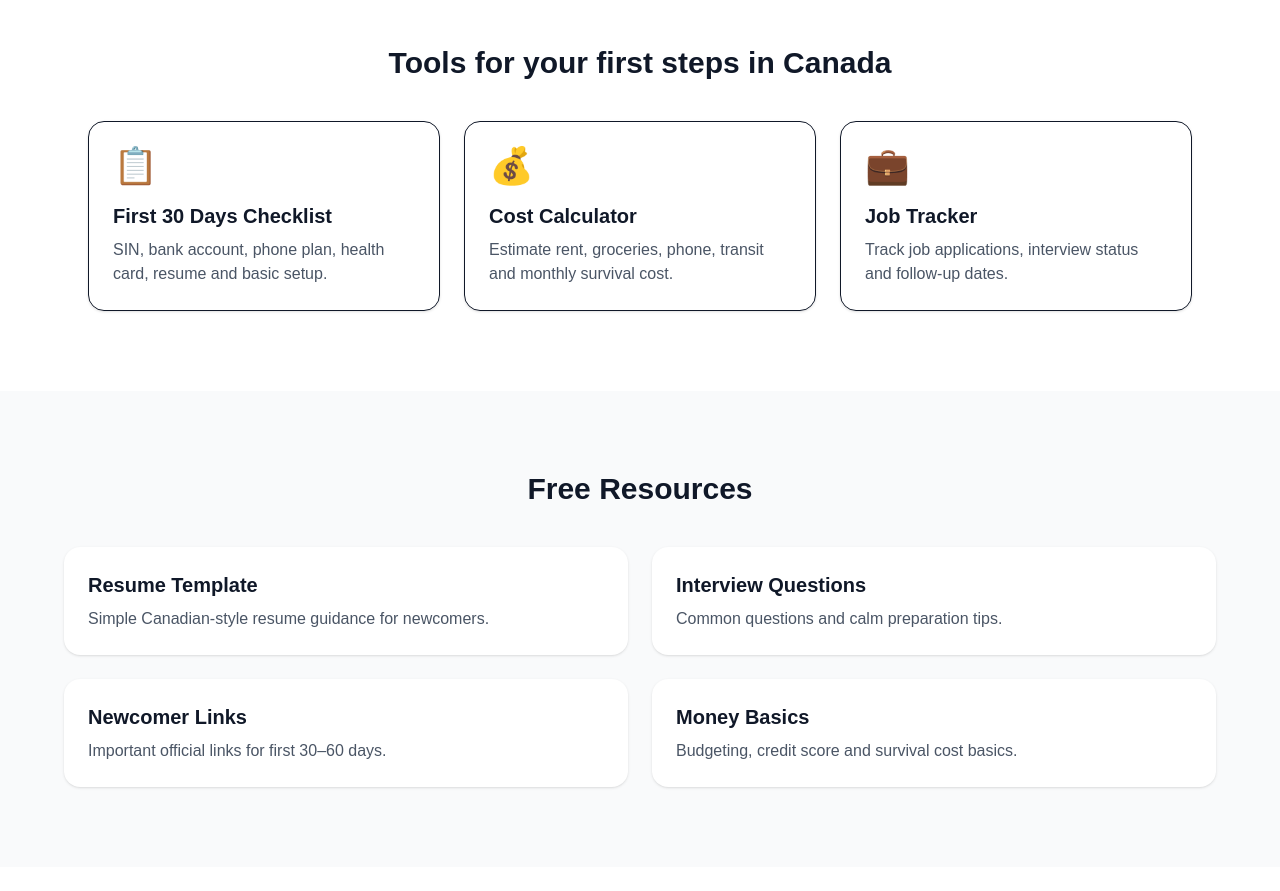
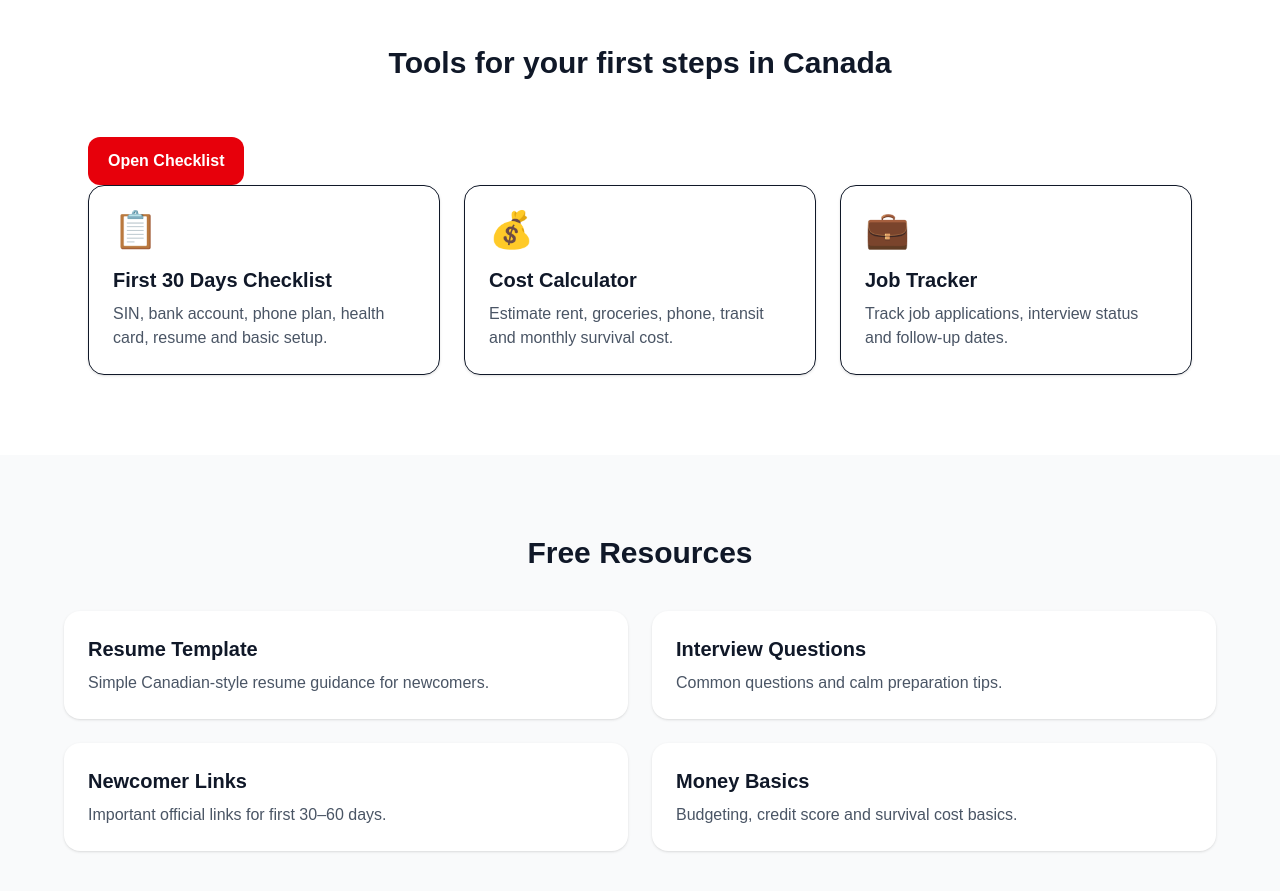
Before and after one commit to PranithhKotamraju/careofcanada, a Next.js app: page / in a window 1280 px wide. Shown: the part 1260-2151 px from the top of the page. Built offline with nearby package versions, Linux system fonts and the light colour scheme.

Commit message:
first 30 days added

```diff
--- a/app/page.tsx
+++ b/app/page.tsx
@@ -172,7 +172,12 @@ export default function Home() {
         <h2 className="mb-10 text-center text-3xl font-bold">
           Tools for your first steps in Canada
         </h2>
-
+        <a
+  href="/first-30-days"
+  className="mt-4 inline-block rounded-xl bg-red-600 px-5 py-3 font-semibold text-white"
+>
+  Open Checklist
+</a>
         <div className="grid gap-6 md:grid-cols-3">
           <div className="rounded-2xl border p-6 shadow-sm">
             <div className="mb-4 text-4xl">📋</div>
```
Also changed, not shown: app/irst-30-days/page.tsx (added).
